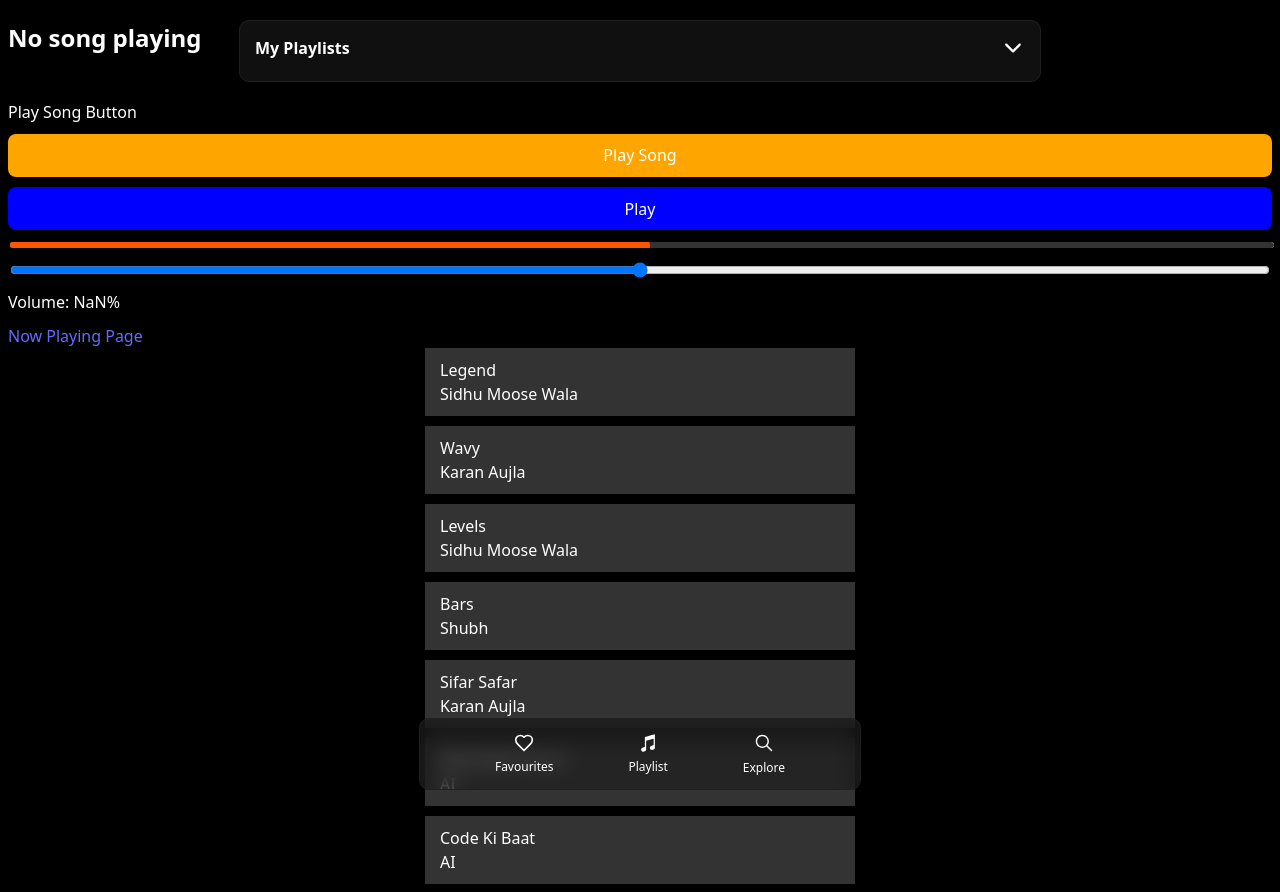
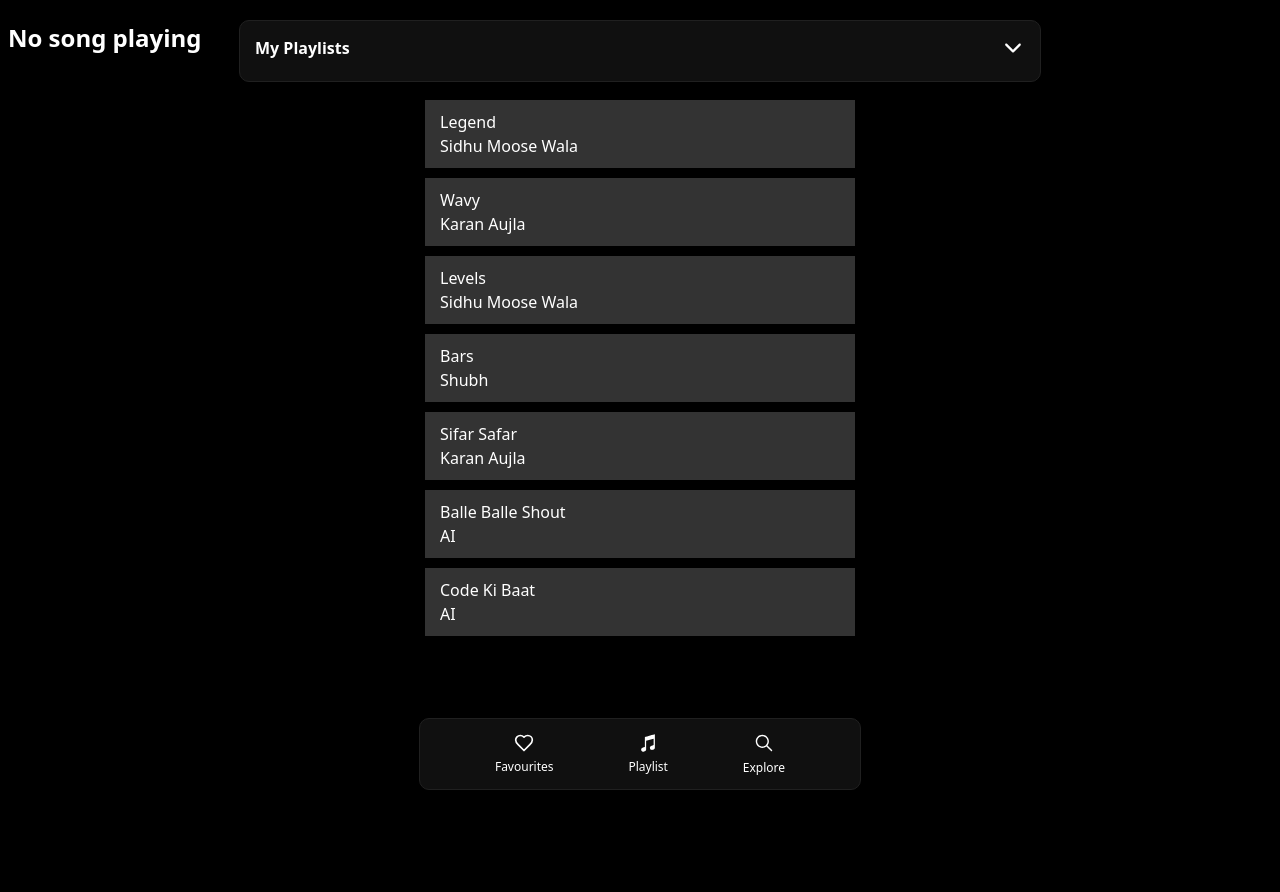
Before and after one commit to msingh17122000/rust-music, a React (Vite) app in the folder Frontend/: page /playlists in a window 1280 px wide. After the commit the page ends 800 px from the top, so only its background shows below. Built offline with nearby package versions, Linux system fonts and the light colour scheme.

Commit message:
Update MyPlaylists.jsx

```diff
--- a/Frontend/src/components/Pages/MyPlaylists/MyPlaylists.jsx
+++ b/Frontend/src/components/Pages/MyPlaylists/MyPlaylists.jsx
@@ -32,45 +32,7 @@ function MyPlaylists() {
     <div>
       <h2>{currentSong?.title || "No song playing"}</h2>
       <br />
-      <div style={{ display: "flex", flexDirection: "column", gap: "10px" }}>
-        Play Song Button
-        <button
-          onClick={() => playSong(sampleSong)}
-          style={{ background: "orange", color: "white" }}
-        >
-          Play Song
-        </button>
 
-        {/* Toggle Play/Pause */}
-        <button onClick={()=>{togglePlayPause()}} style={{ background: "blue", color: "white" }}>
-          {isPlaying ? "Pause" : "Play"}
-        </button>
-
-        {/* Seek Bar (Progress Slider) */}
-        <input
-          type="range"
-          min="0"
-          className="music-progress-bar"
-          max="100"
-          value={progress}
-          onChange={(e) => seek(e.target.value)}
-        />
-
-        {/* Volume Control */}
-        <input
-          type="range"
-          min="0"
-          max="1"
-          step="0.1"
-          value={volume}
-          onChange={(e) => changeVolume(e.target.value)}
-        />
-        <span> Volume: {Math.round(volume * 100)}%</span>
-
-        <Link to={'/now-playing'}>
-        Now Playing Page
-        </Link>
-      </div>
 
       <div style={{ display: "flex", flexDirection: "column", gap: "10px" }} >
         {
```
